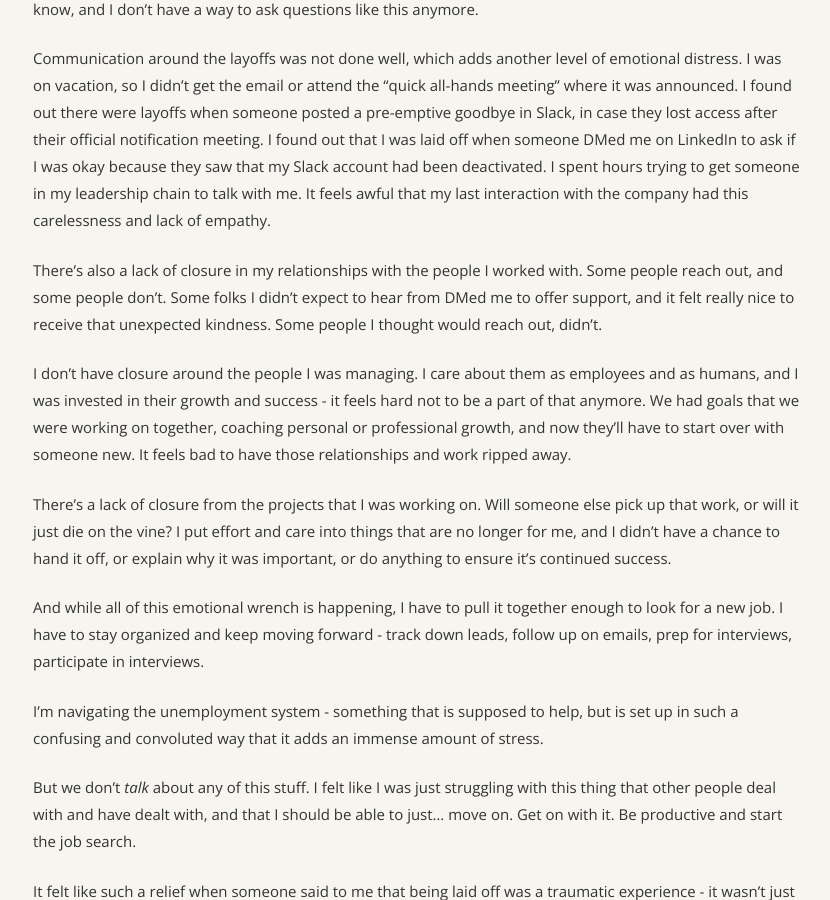
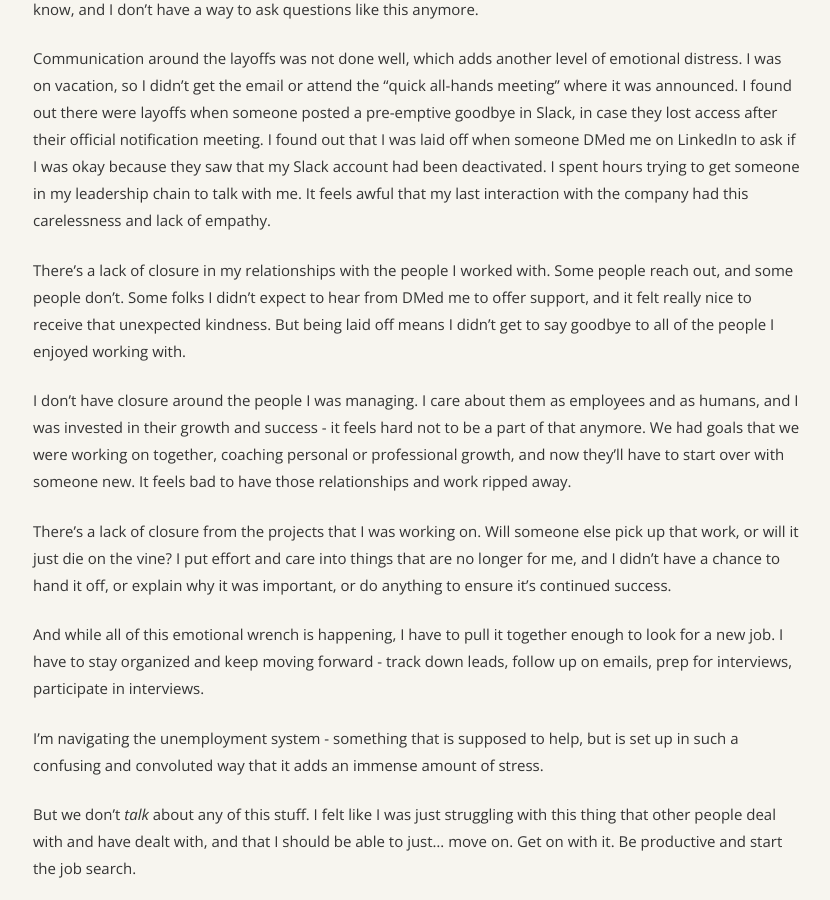
Before and after one commit to angelariggs/angelariggs.github.io, a Jekyll site: the page built from _posts/2022-06-12-talking-about-layoffs.md, in a window 1280 px wide and 900 px high, scrolled down 891 px. Shown: the whole window, without its empty margins (223-1053 px from the left). Built offline with Jekyll 4.4.1, drawn with Linux system fonts in a browser that asks for light colours; comment, search, counter and statistics services are not loaded.

Commit message:
one more tweak

```diff
--- a/_posts/2022-06-12-talking-about-layoffs.md
+++ b/_posts/2022-06-12-talking-about-layoffs.md
@@ -21,7 +21,7 @@ How did leadership handle the business in such a way that layoffs were the only
 
 Communication around the layoffs was not done well, which adds another level of emotional distress. I was on vacation, so I didn't get the email or attend the "quick all-hands meeting" where it was announced. I found out there were layoffs when someone posted a pre-emptive goodbye in Slack, in case they lost access after their official notification meeting. I found out that I was laid off when someone DMed me on LinkedIn to ask if I was okay because they saw that my Slack account had been deactivated. I spent hours trying to get someone in my leadership chain to talk with me. It feels awful that my last interaction with the company had this carelessness and lack of empathy.
 
-There's also a lack of closure in my relationships with the people I worked with. Some people reach out, and some people don't. Some folks I didn't expect to hear from DMed me to offer support, and it felt really nice to receive that unexpected kindness. Some people I thought would reach out, didn't.
+There's a lack of closure in my relationships with the people I worked with. Some people reach out, and some people don't. Some folks I didn't expect to hear from DMed me to offer support, and it felt really nice to receive that unexpected kindness. But being laid off means I didn't get to say goodbye to all of the people I enjoyed working with.
 
 I don't have closure around the people I was managing. I care about them as employees and as humans, and I was invested in their growth and success - it feels hard not to be a part of that anymore. We had goals that we were working on together, coaching personal or professional growth, and now they'll have to start over with someone new. It feels bad to have those relationships and work ripped away.
 
```
